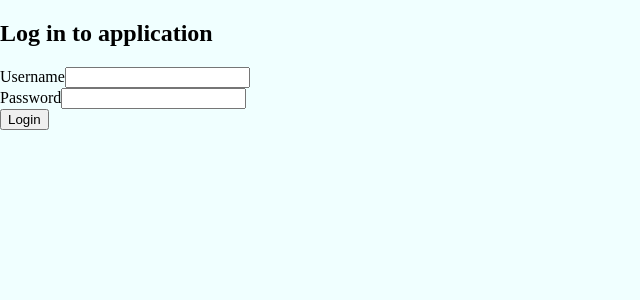
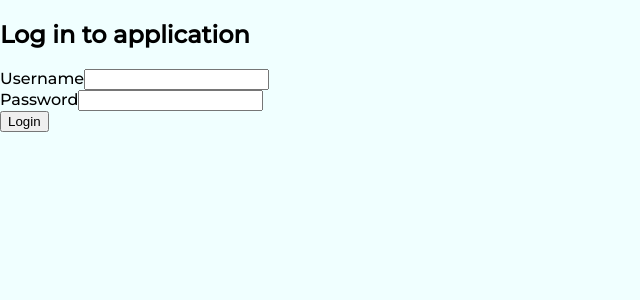
Before and after one commit to villevt/fsopen2021, a React (Create React App) app in the folder part7/bloglist-frontend/: page / in a window 1280 px wide. Shown: the top 300 px of the page, without its empty margins (0-640 px from the left). Built offline with nearby package versions, Linux system fonts and the light colour scheme; no server answers.

Commit message:
Use montserrat as main font

```diff
--- a/part7/bloglist-frontend/src/App.js
+++ b/part7/bloglist-frontend/src/App.js
@@ -34,6 +34,7 @@ const App = () => {
   const Body = styled.div`
     background-color: Azure;
     display: flex;
+    font-family: 'Montserrat', sans-serif;
     margin: 0;
     min-height: 100vh;
     min-width: 100vw;
```
